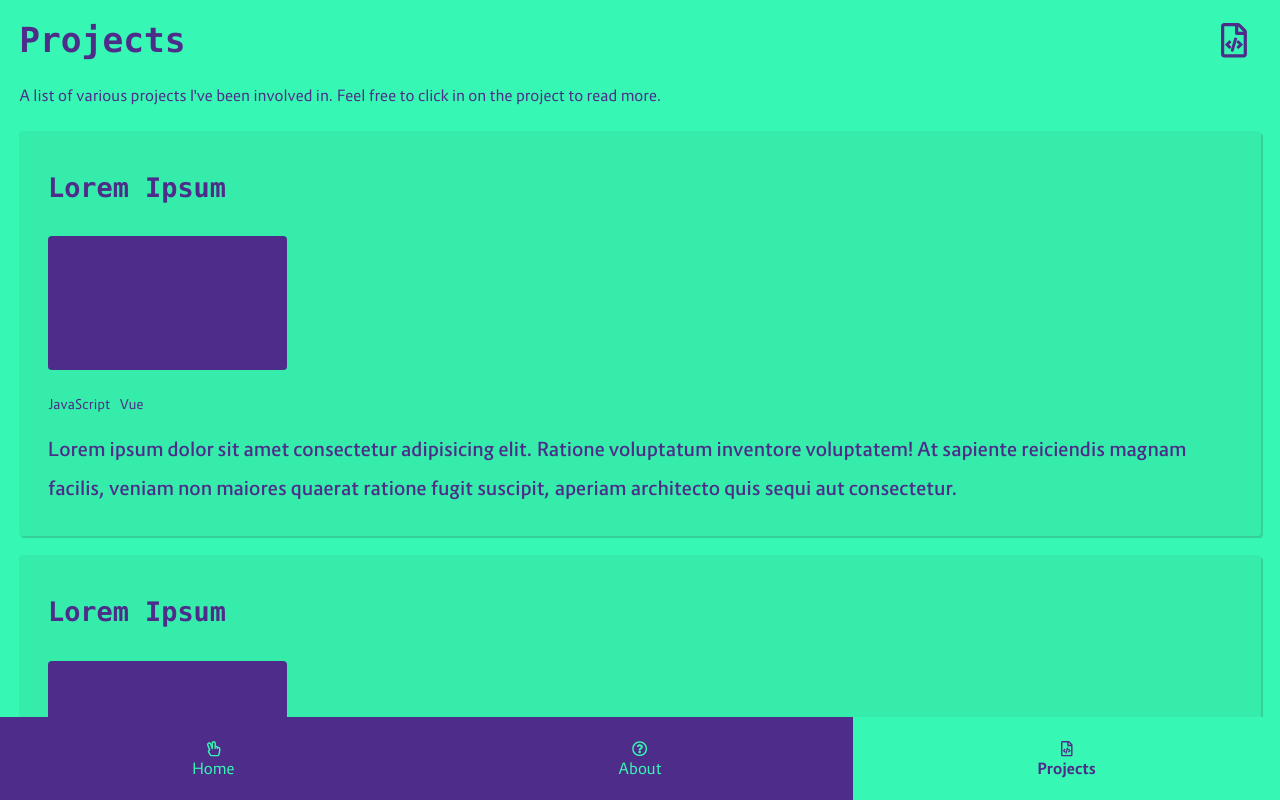
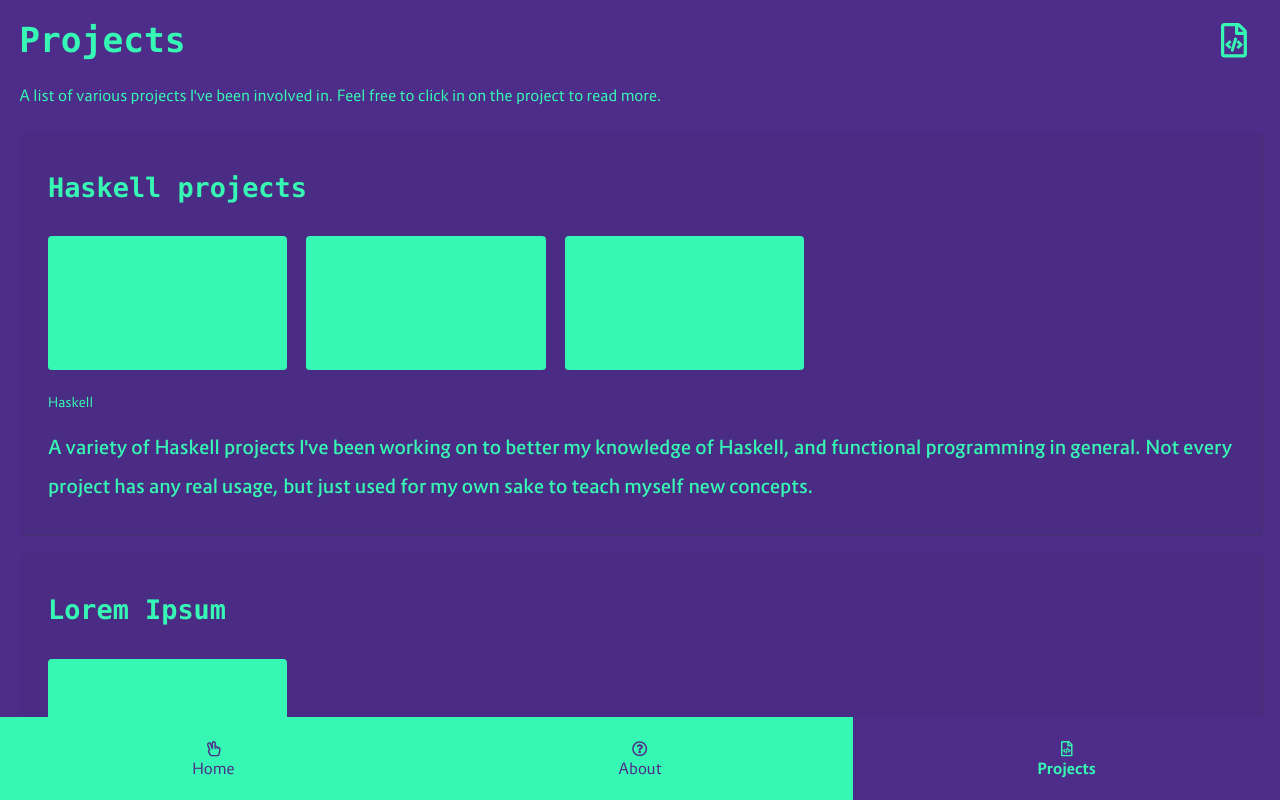
Before and after one commit to gluntn2/personal-page, a Vue app: page /#/projects in a window 1280 px wide. Shown: the top 800 px of the page. Built offline with nearby package versions, Linux system fonts and the light colour scheme.

Commit message:
changed color scheme

```diff
--- a/src/assets/sass/_var.sass
+++ b/src/assets/sass/_var.sass
@@ -1,6 +1,8 @@
 :root
-  --secondary: #4d2d89
-  --primary: #36f7b3
+  // --secondary: #4d2d89
+  // --primary: #36f7b3
+  --primary: #4d2d89
+  --secondary: #36f7b3
   --white: #eeeeee
   --black: #323232
 
--- a/src/views/Projects.vue
+++ b/src/views/Projects.vue
@@ -10,18 +10,20 @@
     </div>
     <div class="item">
       <div class="header">
-        Lorem Ipsum
+        Haskell projects
         </div>
       <div class="image-series">
+        <div class="image"></div>
+        <div class="image"></div>
         <div class="image"></div>
       </div>
       <div class="info">
         <ul>
-          <li>JavaScript</li>
-          <li>Vue</li>
+          <li>Haskell</li>
         </ul>
         <div class="desc">
-          Lorem ipsum dolor sit amet consectetur adipisicing elit. Ratione voluptatum inventore voluptatem! At sapiente reiciendis magnam facilis, veniam non maiores quaerat ratione fugit suscipit, aperiam architecto quis sequi aut consectetur.
+          A variety of Haskell projects I've been working on to better my knowledge of Haskell, and functional programming
+          in general. Not every project has any real usage, but just used for my own sake to teach myself new concepts.
         </div>
       </div>
     </div>
@@ -56,7 +58,6 @@ export default Vue.extend({
 <style lang="sass" scoped>
   .main
     padding: 1rem
-    overflow: hidden
   .about
     margin-bottom: 1rem
     color: var(--secondary)
@@ -69,16 +70,18 @@ export default Vue.extend({
     border-radius: .2rem
     color: var(--secondary)
     box-shadow: 2px 2px 0px 0px rgba(#333, .2)
+    overflow: hidden
     .github
       float: right
     .image-series
-      display: block
-      overflow-y: hidden
-      width: 500%
+      display: flex
+      overflow-x: scroll
+      &::-webkit-scrollbar
+        display: none
       .image
         display: inline-block
-        height: 7rem
-        width: 12.46rem
+        min-height: 7rem
+        min-width: 12.46rem
         background: var(--secondary)
         margin-bottom: 1rem
         margin-right: 1rem
--- /dev/null
+++ b/vue.config.js
@@ -0,0 +1,4 @@
+module.exports = {
+  publicPath: "",
+  outputDir: "docs"
+}
```
Also changed, not shown: 7 other files (tests, documents, lock files or other folders).
